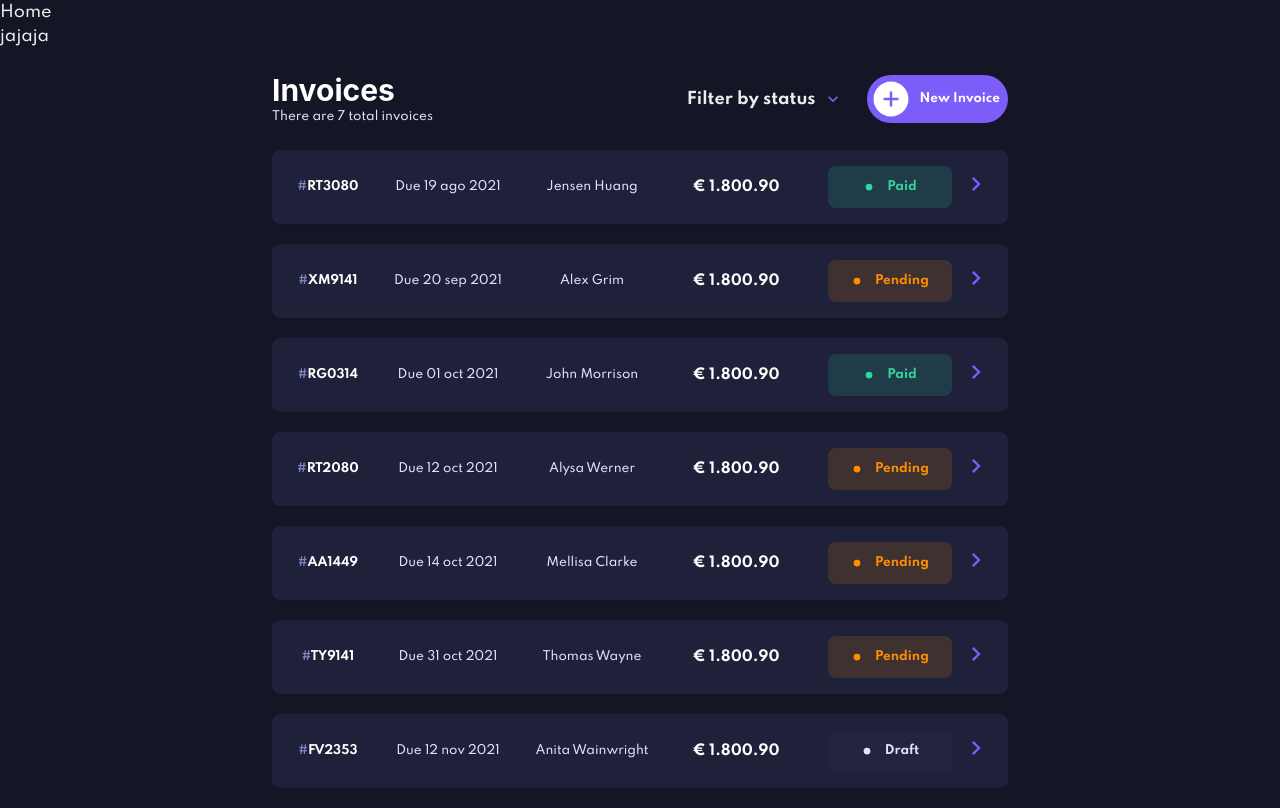
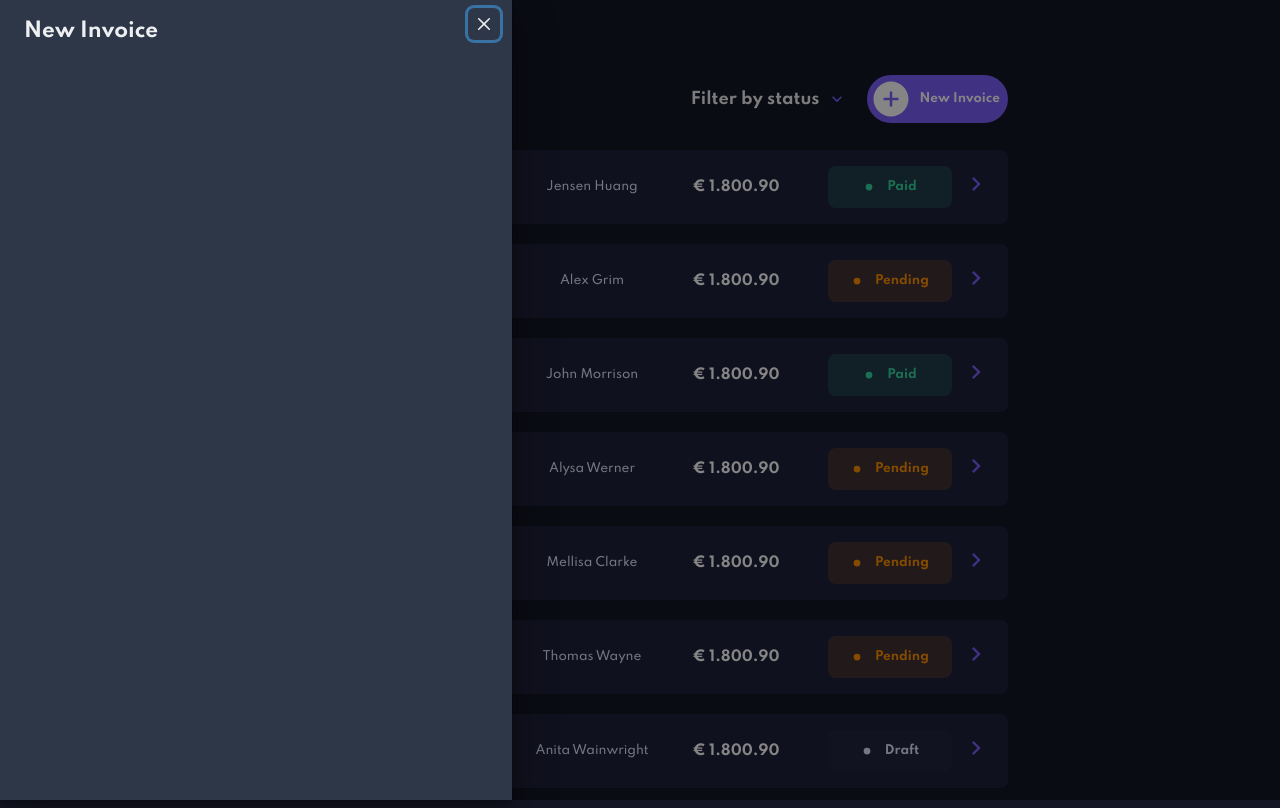
Before and after one commit to esteban-master/invoice-app-vite, a React (Vite) app: page / in a window 1280 px wide. Both pictures are taken after a click on the button "New Invoice". Built offline with nearby package versions, Linux system fonts and the light colour scheme.

Commit message:
CreateInvoice esqueleto

```diff
--- a/src/components/ButtonsInvoice.tsx
+++ b/src/components/ButtonsInvoice.tsx
@@ -8,7 +8,9 @@ import {
   Button,
   Stack,
   Text,
-  useColorMode
+  useColorMode,
+  useDisclosure,
+  UseDisclosureReturn
 } from '@chakra-ui/react'
 import React from 'react'
 
@@ -19,7 +21,7 @@ export const ButtonsInvoice = ({
   id: string
   padding?: number
 }) => {
-  const [isOpen, setIsOpen] = React.useState(false)
+  const alertDeleteDiclosure = useDisclosure()
   const { colorMode } = useColorMode()
   return (
     <>
@@ -52,7 +54,7 @@ export const ButtonsInvoice = ({
           borderRadius={'3xl'}
           padding={5}
           color={'white'}
-          onClick={() => setIsOpen(true)}
+          onClick={alertDeleteDiclosure.onOpen}
         >
           Delete
         </Button>
@@ -69,28 +71,27 @@ export const ButtonsInvoice = ({
           Mark as Paid
         </Button>
       </Stack>
-      <AlertDialogDelete isOpen={isOpen} setIsOpen={setIsOpen} idInvoice={id} />
+      <AlertDialogDelete diclosure={alertDeleteDiclosure} idInvoice={id} />
+      {/* <CreateInvoice isOpen={} /> */}
     </>
   )
 }
 
 function AlertDialogDelete({
-  isOpen,
-  setIsOpen,
-  idInvoice
+  idInvoice,
+  diclosure
 }: {
-  isOpen: boolean
-  setIsOpen: Function
+  diclosure: UseDisclosureReturn
   idInvoice: string
 }) {
   const cancelRef = React.useRef<any>()
   const { colorMode } = useColorMode()
   function onClose() {
-    setIsOpen(!isOpen)
+    diclosure.onClose()
   }
   return (
     <AlertDialog
-      isOpen={isOpen}
+      isOpen={diclosure.isOpen}
       leastDestructiveRef={cancelRef}
       onClose={onClose}
       motionPreset="slideInBottom"
--- /dev/null
+++ b/src/components/CreateInvoice.tsx
@@ -0,0 +1,31 @@
+import React from 'react'
+import {
+  Drawer,
+  DrawerCloseButton,
+  DrawerContent,
+  DrawerHeader,
+  DrawerOverlay,
+  UseDisclosureReturn
+} from '@chakra-ui/react'
+export const CreateInvoice = ({
+  dicloruse
+}: {
+  dicloruse: UseDisclosureReturn
+}) => {
+  const firstField = React.useRef<any>()
+  return (
+    <Drawer
+      isOpen={dicloruse.isOpen}
+      placement="left"
+      initialFocusRef={firstField}
+      onClose={dicloruse.onClose}
+      size={'md'}
+    >
+      <DrawerOverlay />
+      <DrawerContent>
+        <DrawerCloseButton />
+        <DrawerHeader>New Invoice</DrawerHeader>
+      </DrawerContent>
+    </Drawer>
+  )
+}
--- a/src/components/FilterByStatus.tsx
+++ b/src/components/FilterByStatus.tsx
@@ -13,13 +13,11 @@ import {
   useColorMode
 } from '@chakra-ui/react'
 import { MdOutlineKeyboardArrowDown } from 'react-icons/md'
-import { AiFillPlusCircle } from 'react-icons/ai'
 
 export const FilterByStatus = ({ status }: { status: string[] }) => {
   const { colorMode } = useColorMode()
   const hidden = useBreakpointValue({ base: true, md: false })
   return (
-    <Stack spacing={6} direction={'row'} alignItems={'center'}>
     <Menu>
       <MenuButton>
         <Stack fontWeight={'bold'} direction={'row'} alignItems={'center'}>
@@ -48,9 +46,7 @@ export const FilterByStatus = ({ status }: { status: string[] }) => {
                 }}
                 fontWeight={'bold'}
                 bg={colorMode == 'dark' ? 'bg_app.card' : 'texto.dark'}
-                  borderColor={
-                    colorMode == 'dark' ? 'bg_app.card' : 'texto.dark'
-                  }
+                borderColor={colorMode == 'dark' ? 'bg_app.card' : 'texto.dark'}
                 borderRadius={'sm'}
               />
               <Text
@@ -65,25 +61,5 @@ export const FilterByStatus = ({ status }: { status: string[] }) => {
         ))}
       </MenuList>
     </Menu>
-
-      <Stack
-        direction={'row'}
-        alignItems={'center'}
-        borderRadius={'full'}
-        padding={'1'}
-        paddingRight={2}
-        role={'button'}
-        bg={'primary.500'}
-        color={'white'}
-        _hover={{
-          bg: 'primary.100'
-        }}
-      >
-        <Icon as={AiFillPlusCircle} width={10} height={10} />
-        <Text color={'white'} fontSize={'xs'} fontWeight={'bold'}>
-          {hidden ? 'New' : 'New Invoice'}
-        </Text>
-      </Stack>
-    </Stack>
   )
 }
--- a/src/components/HeaderInvoices.tsx
+++ b/src/components/HeaderInvoices.tsx
@@ -1,10 +1,19 @@
 import React from 'react'
-import { Heading, Stack, Text, useBreakpointValue } from '@chakra-ui/react'
+import {
+  Heading,
+  Stack,
+  Text,
+  useBreakpointValue,
+  Icon,
+  useDisclosure
+} from '@chakra-ui/react'
 import { Invoice } from '../interfaces'
 import { FilterByStatus } from './FilterByStatus'
-
+import { AiFillPlusCircle } from 'react-icons/ai'
+import { CreateInvoice } from './CreateInvoice'
 export const HeaderInvoices = ({ data }: { data: Invoice[] }) => {
   const hidden = useBreakpointValue({ base: true, md: false })
+  const drawerCreateInvoiceDiclosure = useDisclosure()
   return (
     <Stack
       my={6}
@@ -25,7 +34,31 @@ export const HeaderInvoices = ({ data }: { data: Invoice[] }) => {
         </Text>
       </Stack>
 
-      <FilterByStatus status={['Draft', 'Pending', 'Paid']} />
+      <Stack direction={'row'} spacing={5}>
+        <FilterByStatus status={['Draft', 'Pending', 'Paid']} />
+
+        <Stack
+          direction={'row'}
+          alignItems={'center'}
+          borderRadius={'full'}
+          padding={'1'}
+          paddingRight={2}
+          role={'button'}
+          bg={'primary.500'}
+          color={'white'}
+          _hover={{
+            bg: 'primary.100'
+          }}
+          onClick={drawerCreateInvoiceDiclosure.onOpen}
+        >
+          <Icon as={AiFillPlusCircle} width={10} height={10} />
+          <Text color={'white'} fontSize={'xs'} fontWeight={'bold'}>
+            {hidden ? 'New' : 'New Invoice'}
+          </Text>
+        </Stack>
+      </Stack>
+
+      <CreateInvoice dicloruse={drawerCreateInvoiceDiclosure} />
     </Stack>
   )
 }
```
Lines whose indentation alone changed are shown as unchanged.
